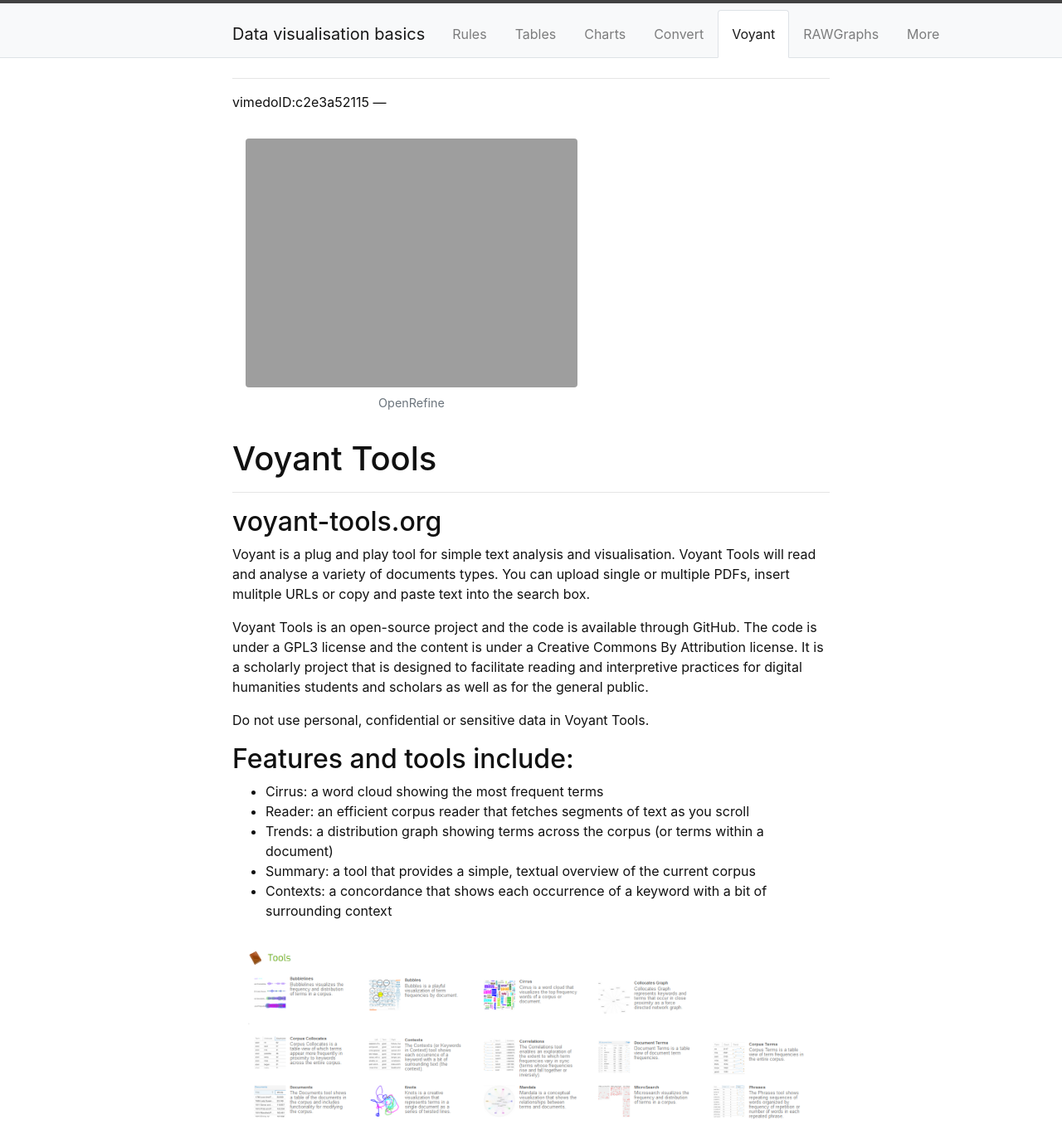
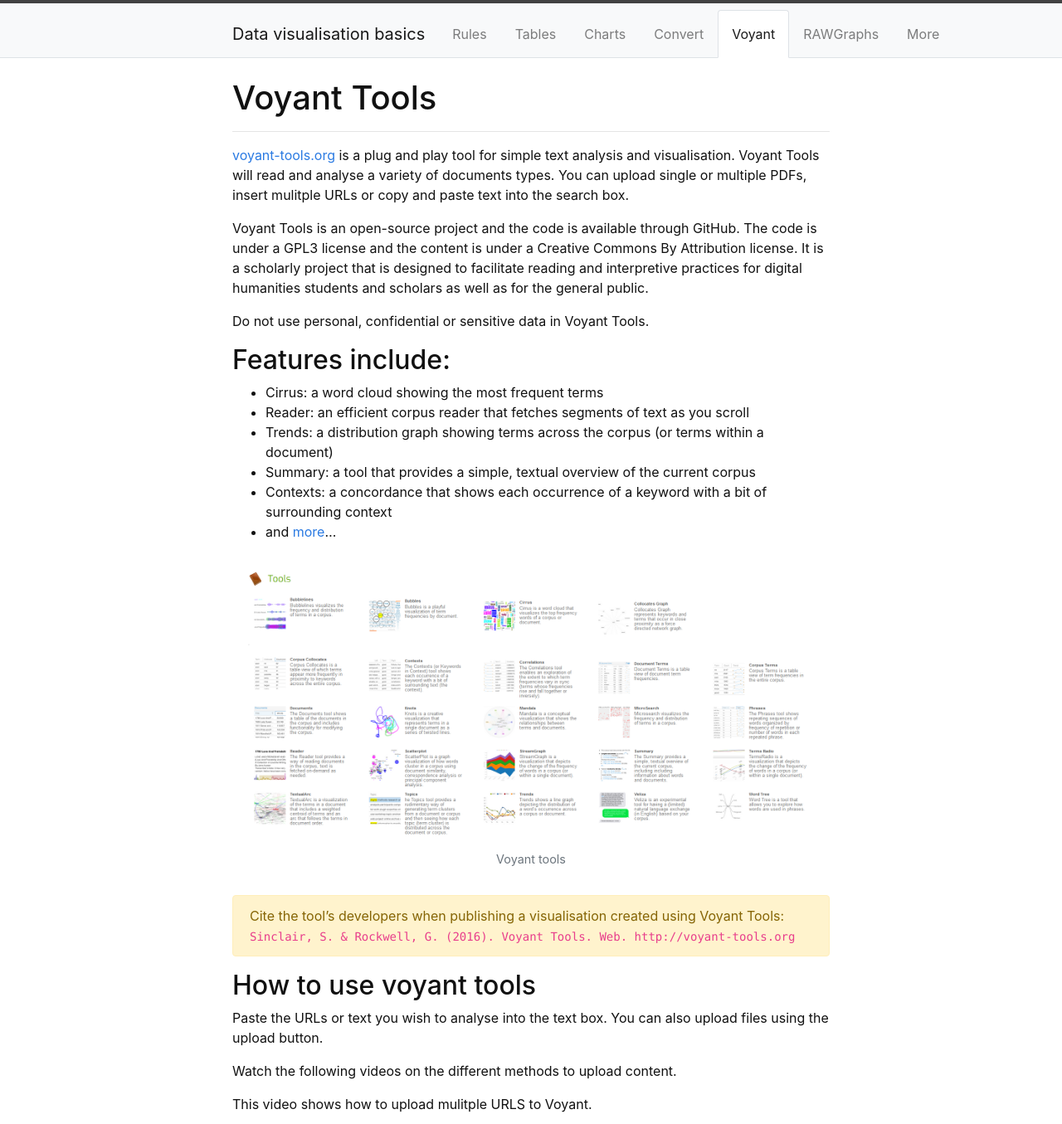
Before and after one commit to GULibrarySandbox/data-vis-basics, a Jekyll site: the page built from content/5-voyant.md, in a window 1280 px wide and 1400 px high, cut to the strip 0-1355 px from the top of the window. Shown: the whole strip at 83% size. Built offline with Jekyll 4.4.1, drawn with Linux system fonts in a browser that asks for light colours; some of the changed text lies outside the part shown.

Commit message:
Update 5-voyant.md

```diff
--- a/content/5-voyant.md
+++ b/content/5-voyant.md
@@ -3,31 +3,24 @@ title: Voyant
 nav: true
 ---
 
----
-vimedoID:c2e3a52115
----
-
-{% include figure.html img="OpenRefine.JPG" alt="OpenRefine software" caption="OpenRefine" width="100%" %}
-
 # Voyant Tools
 
 -----
 
-## voyant-tools.org
+[voyant-tools.org](voyant-tools.org) is a plug and play tool for simple text analysis and visualisation.   Voyant Tools will read and analyse a variety of documents types.  You can upload single or multiple PDFs, insert mulitple URLs or copy and paste text into the search box.
 
-Voyant is a plug and play tool for simple text analysis and visualisation.   Voyant Tools will read and analyse a variety of documents types.  You can upload single or multiple PDFs, insert  mulitple URLs or copy and paste text into the search box.
-
-Voyant Tools is an open-source project and the code is available through GitHub.  The code is under a GPL3 license and the content is under a Creative Commons By Attribution license.   It is a scholarly project that is designed to facilitate reading and   interpretive practices for digital humanities students and scholars as well as for the general public.
+Voyant Tools is an open-source project and the code is available through GitHub.  The code is under a GPL3 license and the content is under a Creative Commons By Attribution license.   It is a scholarly project that is designed to facilitate reading and interpretive practices for digital humanities students and scholars as well as for the general public.
 
 Do not use personal, confidential or sensitive data in Voyant Tools.
 
-## Features and tools include:
+## Features include:
 
 - Cirrus: a word cloud showing the most frequent terms
 - Reader: an efficient corpus reader that fetches segments of text as you scroll
 - Trends: a distribution graph showing terms across the corpus (or terms within a document)
 - Summary: a tool that provides a simple, textual overview of the current corpus
 - Contexts: a concordance that shows each occurrence of a keyword with a bit of surrounding context
+- and [more](https://voyant-tools.org/docs/#!/guide/tools)...
 
 {% include figure.html img="VoyantTools.png" alt="Voyant tools list" caption="Voyant tools" width="100%" %}
 
@@ -41,16 +34,15 @@ Do not use personal, confidential or sensitive data in Voyant Tools.
 
 ## How to use voyant tools
 
-To use Voyant Tools, paste the URLs or text you wish to analyse into the text box. You can also upload files using the upload button.
-Watch the following videos:
+Paste the URLs or text you wish to analyse into the text box. You can also upload files using the upload button.
 
-this video shows how to upload mulitple URLS to Voyant
-<div class='embed-container'><iframe width="854" height="480" src='https://player.vimeo.com/video/563468503' frameborder='0' webkitAllowFullScreen mozallowfullscreen allowFullScreen></iframe></div>
+Watch the following videos on the different methods to upload content.
 
+This video shows how to upload mulitple URLS to Voyant.
+<iframe src="https://player.vimeo.com/video/563468503" width="640" height="564" frameborder="0" allow="autoplay; fullscreen" allowfullscreen></iframe>
 
-This video shows the upload of basic text into voyant
-<div class='embed-container'><iframe width="854" height="480" src='https://player.vimeo.com/video/563467758' frameborder='0' webkitAllowFullScreen mozallowfullscreen allowFullScreen></iframe></div>
-
+This video shows how to copy and paste text into Voyant.
+<iframe src="https://player.vimeo.com/video/563467758" width="640" height="564" frameborder="0" allow="autoplay; fullscreen" allowfullscreen></iframe>
 
 {% capture text %}
 ## Activity: upload and export data
```
